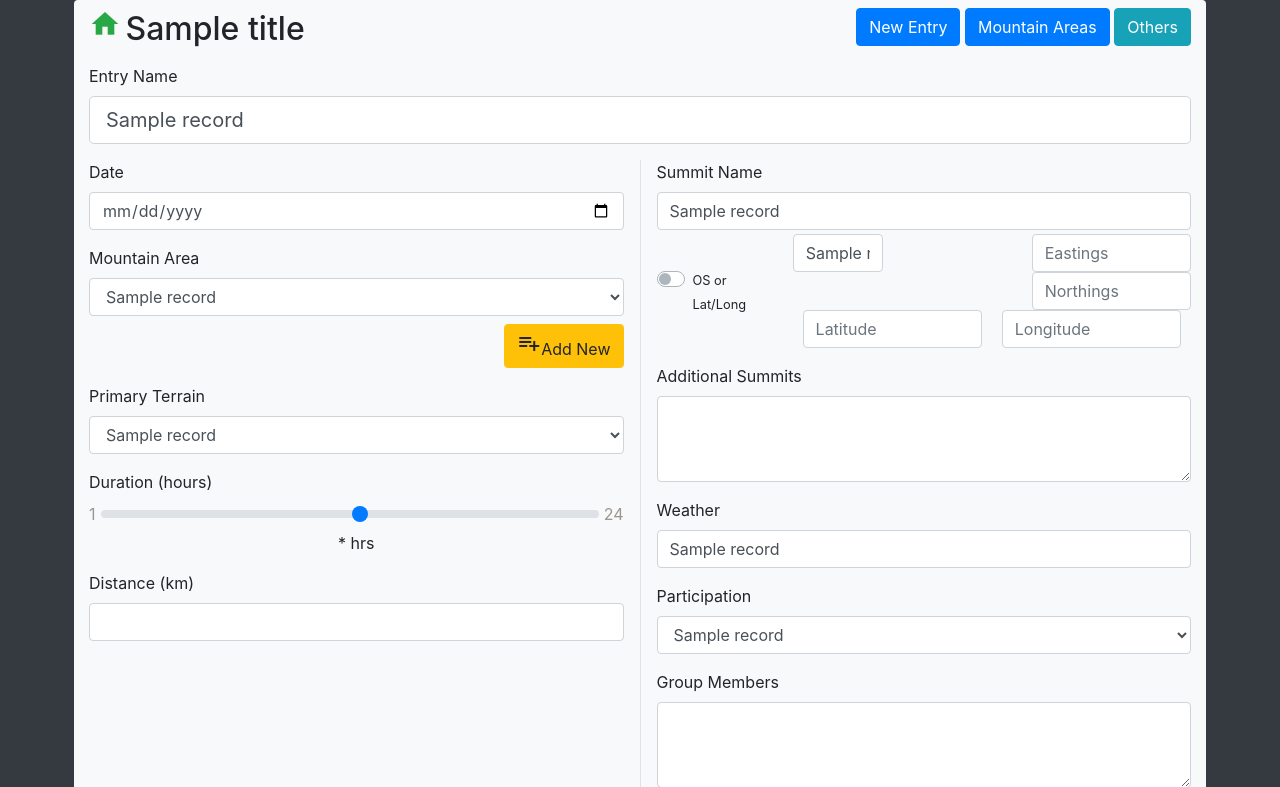
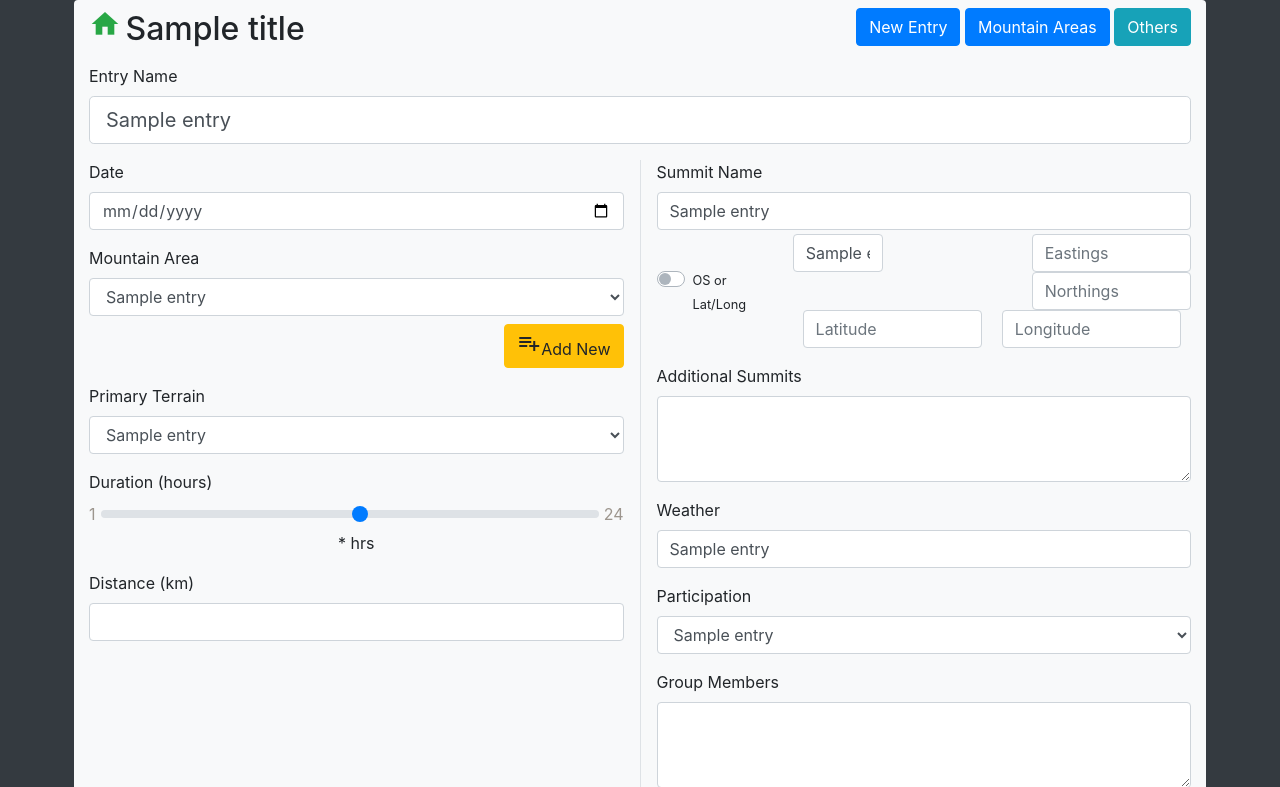
Before and after one commit to davebland/the-mountain-logbook, a Flask app: template templates/new-edit.html in a window 1280 px wide. Shown: the part 64-851 px from the top of the page. Run offline with Flask 2, Linux system fonts and the light colour scheme; the template is opened without the code that fills it: most values are stand-ins (such as "Sample title", 1, 10 or a date in 2020); parts of the project's set-up code (start-up, migrations or seed data) failed here and were passed over; some libraries are stand-ins or nearby versions.

Commit message:
updated terminology for log entry from record->entry

```diff
--- a/app.py
+++ b/app.py
@@ -30,22 +30,22 @@ def login_check():
         return True
     return False
 
-def get_records(record_id = None, user_id = None, area_id = None):
-    """ Get records from DB according to priority record_id, area_id, user_id """
-    if record_id:
-        # Get a single record
-        return {"YOU ARE REQUESTING RECORD" : record_id, "test" : record_id}
+def get_entries(entry_id = None, user_id = None, area_id = None):
+    """ Get entries from DB according to priority entry_id, area_id, user_id """
+    if entry_id:
+        # Get a single entry
+        return {"YOU ARE REQUESTING entry" : entry_id, "test" : entry_id}
     elif area_id and not user_id:
-        # Get all records for given area
-        return "YOU ARE REQUESTING RECORDS FOR AREA %s" % area_id
+        # Get all entries for given area
+        return "YOU ARE REQUESTING entries FOR AREA %s" % area_id
     elif user_id and not area_id:
-        # Get all records for given user
-        return "YOU ARE REQUESTING RECORDS FOR USER %s" % user_id
+        # Get all entries for given user
+        return "YOU ARE REQUESTING entries FOR USER %s" % user_id
     elif user_id and area_id:
-        # Get all records for given user and given area
-        return "YOU ARE REQUESTING RECORDS FOR USER %s FOR AREA %s" % (user_id, area_id)
+        # Get all entries for given user and given area
+        return "YOU ARE REQUESTING entries FOR USER %s FOR AREA %s" % (user_id, area_id)
     else:
-        return "ERROR - No record_id, area_id or user_id supplied"
+        return "ERROR - No entry_id, area_id or user_id supplied"
 
 def get_areas():
     """ Connect to DB and return dict containing all area ids and names """
@@ -60,12 +60,12 @@ def index():
     if login_check():
         # Get user stats
         stats = db.get_user_stats(session['user_id'])
-        # Get record set for user if any exist, otherwise return no record flash
-        record_set = get_records("", 123, 456)
-        if record_set:
-            return render_template('logbook-home.html', title="Logbook Home", user_stats=stats, user_records=record_set)
+        # Get entryset for user if any exist, otherwise return no entryflash
+        entry_set = get_entries("", session['user_id'], "")
+        if entry_set:
+            return render_template('logbook-home.html', title="Logbook Home", user_stats=stats, user_entries=entry_set)
         else:
-            flash('No records found')
+            flash('No entries found')
             return render_template('logbook-home.html', title="Logbook Home", user_stats=stats)
 
     return render_template('login.html')
@@ -98,16 +98,16 @@ def logout():
 
 @app.route('/new')
 def new():
-    """ Generate page for entry of a new record """
+    """ Generate page for entry of a new entry"""
     if login_check():
-        return render_template('new-edit.html', title="New record", area_list=get_areas())
+        return render_template('new-edit.html', title="New entry", area_list=get_areas())
     return redirect( url_for('index') )
 
-@app.route('/edit/record/<record_id>')
-def edit_record(record_id):
-    """ Generate page to edit an existing record """
+@app.route('/edit/entry/<entry_id>')
+def edit_entry(entry_id):
+    """ Generate page to edit an existing entry"""
     if login_check():
-        return render_template('new-edit.html', title="Edit record", record=record_id, area_list=get_areas())
+        return render_template('new-edit.html', title="Edit entry", entry=entry_id, area_list=get_areas())
     return redirect( url_for('index') )
 
 @app.route('/edit/areas')
@@ -119,18 +119,18 @@ def edit_areas():
 
 @app.route('/others')
 def others():
-    """ Generate page to view records submitted by others """
+    """ Generate page to view entries submitted by others """
     if login_check():
         return render_template('others.html', title="Others Page", area_list=get_areas())
     return redirect( url_for('index') )
 
 # ROUTES (retrieve data)
 
-@app.route('/get/records', methods=['POST'])
+@app.route('/get/entries', methods=['POST'])
 def get():
-    """ Return records from DB according to record_id, area_id or user_id in post data (return all fields) """
+    """ Return entries from DB according to entry_id, area_id or user_id in post data (return all fields) """
     if login_check():
-        return get_records(request.form['record_id'], request.form['user_id'], request.form['area_id'])
+        return get_entries(request.form['entry_id'], request.form['user_id'], request.form['area_id'])
     return redirect( url_for('index') )
 
 # ROUTES (create data)
@@ -139,11 +139,11 @@ def get():
 def create(create_type):
     """ Insert new data into DB """
     if login_check():
-        # Connect to DB and add new user, record or area according to type specified
+        # Connect to DB and add new user, entryor area according to type specified
         if create_type == "user":
             return "CREATING A USER"
-        elif create_type == "record":
-            flash("CREATING A RECORD: {}".format(request.form))
+        elif create_type == "entry":
+            flash("CREATING A entry: {}".format(request.form))
             return redirect( url_for('index') )
         elif create_type == "area":
             # If reload requested in arguments this is a request from edit page rather than modal form
@@ -161,11 +161,11 @@ def create(create_type):
 def update(update_type, entity_id):
     """ Update existing data in DB """
     if login_check():
-        # Connect to DB and update entity_id of user, record or area according to type specified
+        # Connect to DB and update entity_id of user, entryor area according to type specified
         if update_type == "user":
             return "UPDATING A USER %s " % entity_id
-        elif update_type == "record":
-            return "UPDATING A RECORD %s " % entity_id
+        elif update_type == "entry":
+            return "UPDATING A entry%s " % entity_id
         elif update_type == "area":
             flash("UPDATING AN AREA %s " % entity_id)
             return redirect( url_for('edit_areas') )
@@ -179,11 +179,11 @@ def update(update_type, entity_id):
 def delete(delete_type, entity_id):
     """ Delete data in DB """
     if login_check():
-        # Connect to DB and delete user, record or area with entity_id according to type specified
+        # Connect to DB and delete user, entryor area with entity_id according to type specified
         if delete_type == "user":
             return "DELETING A USER %s " % entity_id
-        elif delete_type == "record":
-            return "DELETING A RECORD %s " % entity_id
+        elif delete_type == "entry":
+            return "DELETING A entry%s " % entity_id
         elif delete_type == "area":
             return "DELETING AN AREA %s " % entity_id
         else:
--- a/mongo_helpers.py
+++ b/mongo_helpers.py
@@ -21,3 +21,8 @@ def get_user_stats(user_id):
         'highest_peak' : 789
     }
     return user_stats
+
+def get_entries_for_user(user_id):
+    """ Return all entries for a given user id """
+    user_entries = mongo.db.entries.find({'user_id':user_id})
+    return user_entries
--- a/templates/new-edit.html
+++ b/templates/new-edit.html
@@ -3,32 +3,32 @@
 {% block content %}
     <div class="row">
         <div class="col py-2">
-            <!-- Form to add or edit the entry/record -->
-            <!-- If editing an existing record action calls update function else call create function -->
-            {% if record %}
-            <form action="{{ url_for('update', update_type='record', entity_id=record) }}" method="POST">
+            <!-- Form to add or edit the entry/entry -->
+            <!-- If editing an existing entry action calls update function else call create function -->
+            {% if entry %}
+            <form action="{{ url_for('update', update_type='entry', entity_id=entry) }}" method="POST">
             {% else %}
-            <form action="{{ url_for('create', create_type='record') }}" method="POST">
+            <form action="{{ url_for('create', create_type='entry') }}" method="POST">
             {% endif %}
                 <div class="form-group">
                     <!-- Entry Name -->
                     <label for="input-entry-name">Entry Name</label>
-                    <input type="text" class="form-control form-control-lg" id="input-entry-name" name="entry_name" size="100%" splaceholder="Entry Name" value="{{ record }}">
+                    <input type="text" class="form-control form-control-lg" id="input-entry-name" name="entry_name" size="100%" splaceholder="Entry Name" value="{{ entry }}">
                 </div>
                 <div class="form-row">
                     <div class="col-lg pr-3 border-right">
                         <div class="form-group">
                             <!-- Date -->
                             <label for="input-date">Date</label>
-                            <input type="date" class="form-control" id="input-date" name="date" placeholder="date" value="{{ record }}">
+                            <input type="date" class="form-control" id="input-date" name="date" placeholder="date" value="{{ entry }}">
                         </div>
                         <!-- Mountain Area -->
                         <div class="form-group">
                             <label for="select-area-name">Mountain Area</label>
                             <select class="form-control" id="select-area-name" name="area_id" required>
-                                <!-- Populate the select with area from the record if exist then add other options from DB, otherwise display an error message -->
-                                {% if record %}
-                                    <option value="{{ record }}" selected>{{ record }}</option>
+                                <!-- Populate the select with area from the entry if exist then add other options from DB, otherwise display an error message -->
+                                {% if entry %}
+                                    <option value="{{ entry }}" selected>{{ entry }}</option>
                                 {% else %}
                                     <option selected disabled hidden>Select an area...</option>
                                 {% endif %}
@@ -49,8 +49,8 @@
                             <!-- Primary Terrain -->
                             <label for="select-primary-terrain">Primary Terrain</label>
                             <select class="form-control" id="select-primary-terrain" name="primary_terrain">
-                                {% if record %}
-                                    <option value="{{ record }}" selected>{{ record }}</option>
+                                {% if entry %}
+                                    <option value="{{ entry }}" selected>{{ entry }}</option>
                                 {% else %}
                                     <option selected disabled hidden>Select terrain...</option>
                                 {% endif %}
@@ -63,20 +63,20 @@
                         <div class="form-group">
                             <!-- Duration -->
                             <label for="input-duration">Duration (hours)</label>
-                            <input type="range" class="custom-range" id="input-duration" name="duration" min="1" max="24" step="1" value="{{ record }}">
+                            <input type="range" class="custom-range" id="input-duration" name="duration" min="1" max="24" step="1" value="{{ entry }}">
                             <div class="text-center"><span class="" id="feedback-duration-value">*</span> hrs</div>
                         </div>
                         <div class="form-group">
                             <!-- Distance -->
                             <label for="input-distance">Distance (km)</label>
-                            <input type="number" class="form-control" id="input-distance" name="distance" value="{{ record }}">
+                            <input type="number" class="form-control" id="input-distance" name="distance" value="{{ entry }}">
                         </div>
                     </div>
                     <div class="col-lg pl-3">
                         <!-- Highest Point -->
                         <div class="form-group">
                             <label for="input-highest-point-name">Summit Name</label>
-                            <input type="text" class="form-control" id="input-highest-point-name" name="highest_point_name" placeholder="HP Name" value="{{ record }}">
+                            <input type="text" class="form-control" id="input-highest-point-name" name="highest_point_name" placeholder="HP Name" value="{{ entry }}">
                             <div class="form-row align-items-center mt-1">
                                 <div class="col-3">
                                     <div class="custom-control custom-switch">
@@ -86,13 +86,13 @@
                                 </div>
                                 <div class="col-9">
                                     <div id="inputs-highest-point-os" class="form-inline">
-                                        <input type="text" class="form-control" id="input-os-grid" name="highest_point_os_grid" placeholder="OS grid" size="2" maxlength="2" value="{{ record }}">
-                                        <input type="number" class="form-control" id="input-os-eastings" name="highest_point_os_eastings" placeholder="Eastings" value="{{ record }}">
-                                        <input type="number" class="form-control" id="input-os-northings" name="highest_point_os_northings" placeholder="Northings" value="{{ record }}">
+                                        <input type="text" class="form-control" id="input-os-grid" name="highest_point_os_grid" placeholder="OS grid" size="2" maxlength="2" value="{{ entry }}">
+                                        <input type="number" class="form-control" id="input-os-eastings" name="highest_point_os_eastings" placeholder="Eastings" value="{{ entry }}">
+                                        <input type="number" class="form-control" id="input-os-northings" name="highest_point_os_northings" placeholder="Northings" value="{{ entry }}">
                                     </div>
                                     <div id="inputs-highest-point-latlong" class="form-inline">
-                                        <input type="number" class="form-control" id="input-latitude" name="highest_point_latitude" placeholder="Latitude" value="{{ record }}">
-                                        <input type="number" class="form-control" id="input-longitude" name="highest_point_longitude" placeholder="Longitude" value="{{ record }}">
+                                        <input type="number" class="form-control" id="input-latitude" name="highest_point_latitude" placeholder="Latitude" value="{{ entry }}">
+                                        <input type="number" class="form-control" id="input-longitude" name="highest_point_longitude" placeholder="Longitude" value="{{ entry }}">
                                     </div>
                                 </div>
                             </div>
@@ -100,19 +100,19 @@
                         <div class="form-group">
                             <!-- Additional Summits -->
                             <label for="textarea-additional-summits">Additional Summits</label>
-                            <textarea class="form-control" id="textarea-additional-summits" name="additional_summits" rows="3" value="{{ record }}"></textarea>
+                            <textarea class="form-control" id="textarea-additional-summits" name="additional_summits" rows="3" value="{{ entry }}"></textarea>
                         </div>
                         <div class="form-group">
                             <!-- Weather -->
                             <label for="input-eather">Weather</label>
-                            <input type="text" class="form-control" id="input-weather" name="weather" placeholder="Weather" value="{{ record }}">
+                            <input type="text" class="form-control" id="input-weather" name="weather" placeholder="Weather" value="{{ entry }}">
                         </div>
                         <div class="form-group">
                             <!-- Participation -->
                             <label for="select-participation">Participation</label>
                             <select class="form-control" id="select-participation" name="participation">
-                                {% if record %}
-                                    <option value="{{ record }}" selected>{{ record }}</option>
+                                {% if entry %}
+                                    <option value="{{ entry }}" selected>{{ entry }}</option>
                                 {% else %}
                                     <option selected disabled hidden>Select participation...</option>
                                 {% endif %}
@@ -125,14 +125,14 @@
                         <div class="form-group">
                             <!-- Group Members -->
                             <label for="textarea-group-members">Group Members</label>
-                            <textarea class="form-control" id="textarea-group-members" name="group_members" rows="3" value="{{ record }}"></textarea>
+                            <textarea class="form-control" id="textarea-group-members" name="group_members" rows="3" value="{{ entry }}"></textarea>
                         </div>
                     </div>
                 </div>
                 <div class="form-group">
                     <!-- Notes -->
                     <label for="textarea-notes">Notes</label>
-                    <textarea class="form-control" id="textarea-notes" name="notes" rows="15" cols="100%" value="{{ record }}"></textarea>
+                    <textarea class="form-control" id="textarea-notes" name="notes" rows="15" cols="100%" value="{{ entry }}"></textarea>
                 </div>
                 <div class="form-row">
                     <div class="col">
@@ -194,7 +194,7 @@
                 })
     }
 
-    // Toggle the coordinate system used to record highest point between OS and Lat/Long
+    // Toggle the coordinate system used to entry highest point between OS and Lat/Long
     function toggleHighestPointCoords() {
         let switchChecked = $('#switch-os-latlong').prop('checked');
         if (switchChecked) {
```
Also changed, not shown: templates/edit-areas.html (+4 -4 lines), templates/logbook-home.html (+21 -21 lines), templates/others.html (+7 -7 lines).
